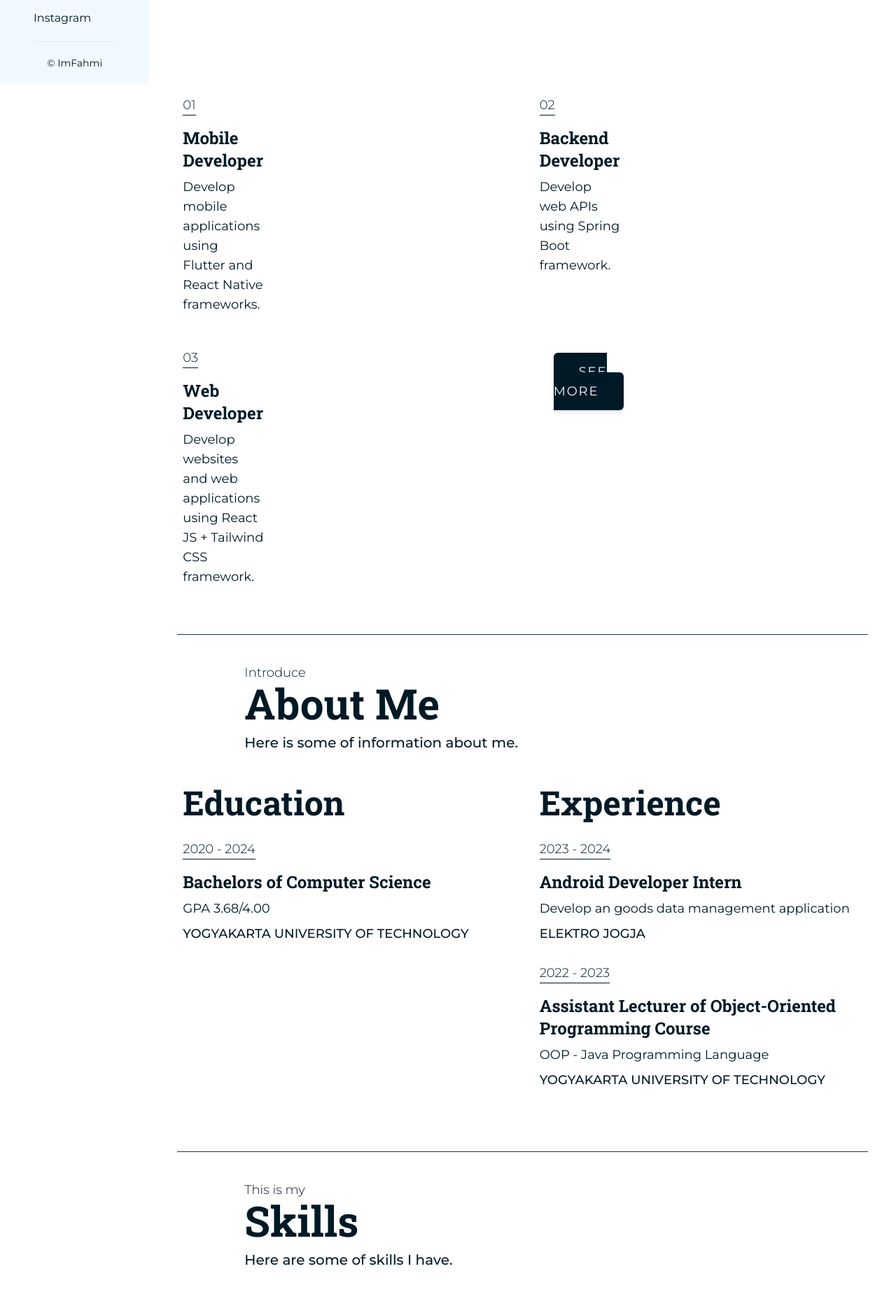
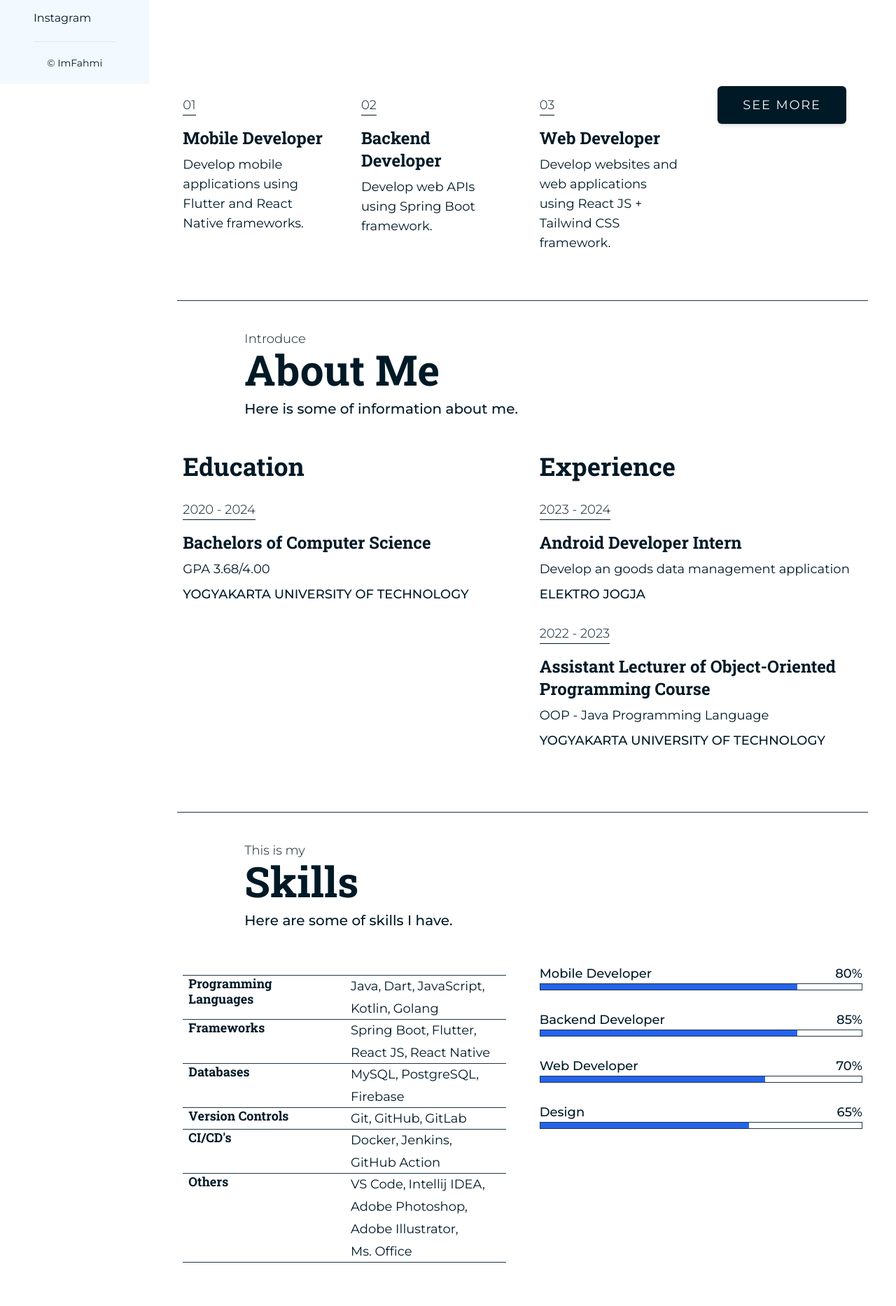
Before and after one commit to fahmi-dot/imfahmi-personal-website, a React (Vite) app: page / in a window 1280 px wide. Shown: the part 680-2546 px from the top of the page at 70% size. Built offline with nearby package versions, Linux system fonts and the light colour scheme.

Commit message:
style: add responsive UI in component files

```diff
--- a/src/components/About.jsx
+++ b/src/components/About.jsx
@@ -12,7 +12,7 @@ const About = () => {
       </div>
       <div className='content-box' data-aos='fade-up'>
         <div className='about-box'>
-          <h2 className='text-5xl'>Education</h2>
+          <h2 className='text-2xl md:text-4xl'>Education</h2>
           <div className='info-box' data-aos='fade-up'>
             <span>2020 - 2024</span>
             <h3>Bachelors of Computer Science</h3>
@@ -21,7 +21,7 @@ const About = () => {
           </div>
         </div>
         <div className='about-box'>
-          <h2 className='text-5xl'>Experience</h2>
+          <h2 className='text-2xl md:text-4xl'>Experience</h2>
           <div className='info-box' data-aos='fade-up' data-aos-delay='200'>
             <span>2023 - 2024</span>
             <h3>Android Developer Intern</h3>
--- a/src/components/Footer.jsx
+++ b/src/components/Footer.jsx
@@ -4,15 +4,15 @@ const Footer = () => {
   return (
     <footer>
       <div className='mx-auto p-5'>
-        <div className='grid grid-cols-1 lg:grid-cols-3'>
+        <div className='grid grid-cols-1 md:grid-cols-3 gap-5'>
           <div className='flex flex-col space-y-2'>
             <h3 className='text-3xl'>ImFahmi</h3>
             <span className='pt-2 text-sm uppercase tracking-wide'>Fullstack developer</span>
-            <span className='mx-4 text-sm list-item'>Available for freelance</span>
+            <span className='ml-4 text-sm list-item'>Available for freelance</span>
           </div>
           <div>
             <h5 className='text-lg font-semibold uppercase'>Links</h5>
-            <ul className='mt-4 space-y-2 text-sm'>
+            <ul className='pt-2 md:mt-4 space-y-1 md:space-y-2 text-sm'>
               <li><a href='#' className='item-link'>Home</a></li>
               <li><a href='#skills' className='item-link'>Skills</a></li>
               <li><a href='#portfolios' className='itemslink'>Portfolios</a></li>
@@ -20,14 +20,14 @@ const Footer = () => {
           </div>
           <div>
             <h5 className='text-lg font-semibold uppercase'>Socials</h5>
-            <div className='flex mt-4 space-x-4 text-sm'>
+            <div className='flex pt-2 md:pt-4   space-x-4 text-sm'>
+              <a href='#' className='item-link'>GitHub</a>
+              <a href='#' className='item-link'>LinkedIn</a>
               <a href='#' className='item-link'>Instagram</a>
-              <a href='#' className='item-link'>Twitter</a>
-              <a href='#' className='item-link'>GitHub</a>
             </div>
           </div>
         </div>
-        <div className='border-t border-gray-400 border-opacity-70 mt-10 pt-6 text-center text-sm text-gray-500'>
+        <div className='border-t border-gray-400 border-opacity-70 mt-10 pt-6 text-center text-sm text-gray-400'>
           © 2025 ImFahmi. All rights reserved.
         </div>
       </div>
--- a/src/components/Hero.jsx
+++ b/src/components/Hero.jsx
@@ -4,44 +4,44 @@ const Hero = () => {
   return (
     <div className='hero'>
       <div className='content-box banner-box mb-9'>
-        <div className='w-4/7'>
+        <div className='w-1/2 lg:w-4/7'>
           <div className='banner-image' data-aos='fade-right'>
             <img src="/images/banner_img.png" alt="ImFahmi Banner" />
           </div>
         </div>
-        <div className='w-3/7'>
+        <div className='w-1/2 lg:w-3/7'>
           <div className='banner-content' data-aos='fade-in'>
-            <div className='banner-tag mb-5'>
+            <div className='banner-tag'>
               <span>Fullstack Developer</span>
             </div>
             <h1 className='banner-title'>Agil Fahmi Raka Saputra</h1>
           </div>
         </div>
       </div>
-      <div className='content-box'>
-        <div className='w-1/4'>
+      <div className='content-box lg:grid-cols-4'>
+        <div>
           <div className='info-box' data-aos='fade-up'>
             <span>01</span>
             <h3>Mobile Developer</h3>
             <p>Develop mobile applications using Flutter and React Native frameworks.</p>
           </div>
         </div>
-        <div className='w-1/4'>
+        <div>
           <div className='info-box' data-aos='fade-up' data-aos-delay='100'>
             <span>02</span>
             <h3>Backend Developer</h3>
             <p>Develop web APIs using Spring Boot framework.</p>
           </div>
         </div>
-        <div className='w-1/4'>
+        <div>
           <div className='info-box' data-aos='fade-up' data-aos-delay='200'>
             <span>03</span>
             <h3>Web Developer</h3>
             <p>Develop websites and web applications using React JS + Tailwind CSS framework.</p>
           </div>
         </div>
-        <div className='w-1/4'>
-          <div className='info-btn p-5'>
+        <div>
+          <div className='info-btn'>
             <a href="#skills" className='btn'>See more</a>
           </div>
         </div>
--- a/src/components/Navbar.jsx
+++ b/src/components/Navbar.jsx
@@ -21,8 +21,8 @@ const Navbar = () => {
       <div>
         <div id='social-menu'>
           <ul className='flex flex-wrap justify-start gap-3 list-none'>
+            <li className='item-list'><a href="#">GitHub</a></li>
             <li className='item-list'><a href="#">LinkedIn</a></li>
-            <li className='item-list'><a href="#">GitHub</a></li>
             <li className='item-list'><a href="#">Instagram</a></li>
           </ul>
         </div>
--- a/src/components/Portfolios.jsx
+++ b/src/components/Portfolios.jsx
@@ -3,7 +3,7 @@ import React from 'react'
 const Portfolios = () => {
   return (
     <div className='portfolios'>
-      <div className='flex flex-col '>
+      <div className='flex flex-col'>
         <div className='heading-section'>
           <div className='heading-box' data-aos='fade-up'>
             <span>Some of my recent</span>
@@ -11,7 +11,7 @@ const Portfolios = () => {
             <p>Here are some projects I have worked on.</p>
           </div>
         </div>
-        <div className='flex flex-wrap p-2'>
+        <div className='content-box lg:grid-cols-4'>
           <div className='portfolio-box' data-aos='fade-up'>
             <div className='portfolio-image'>
               <a href='/portfolio/1'>
--- a/src/components/Skills.jsx
+++ b/src/components/Skills.jsx
@@ -12,7 +12,7 @@ const Skills = () => {
           </div>
         </div>
         <div className='content-box'>
-          <div className='w-1/2'>
+          <div>
             <table className='skill-box my-4' data-aos='fade-up'>
               <tbody>
                 <tr>
@@ -23,18 +23,17 @@ const Skills = () => {
                       <span>Dart,</span>
                       <span>JavaScript,</span>
                       <span>Kotlin,</span>
-                      <span>Go</span>
+                      <span>Golang</span>
                     </div>
                   </td>
                 </tr>
-              </tbody>
                 <tr>
                   <th><h4>Frameworks</h4></th>
                   <td>
                     <div className='skill-items'>
                       <span>Spring Boot,</span>
-                      <span>Flutter</span>
-                      <span>React JS</span>
+                      <span>Flutter,</span>
+                      <span>React JS,</span>
                       <span>React Native</span>
                     </div>
                   </td>
@@ -44,7 +43,7 @@ const Skills = () => {
                   <td>
                     <div className='skill-items'>
                       <span>MySQL,</span>
-                      <span>PostgreSQL</span>
+                      <span>PostgreSQL,</span>
                       <span>Firebase</span>
                     </div>
                   </td>
@@ -75,15 +74,16 @@ const Skills = () => {
                     <div className='skill-items'>
                       <span>VS Code,</span>
                       <span>Intellij IDEA,</span>
-                      <span>Adobe Photoshop</span>
-                      <span>Adobe Illustrator</span>
+                      <span>Adobe Photoshop,</span>
+                      <span>Adobe Illustrator,</span>
                       <span>Ms. Office</span>
                     </div>
                   </td>
                 </tr>
+              </tbody>
             </table>
           </div>
-          <div className='w-1/2'>
+          <div>
             <div className='skill-chart' data-aos='fade-up' data-aos-delay='100'>
               <ul className='list-none'>
                 <li>
```
